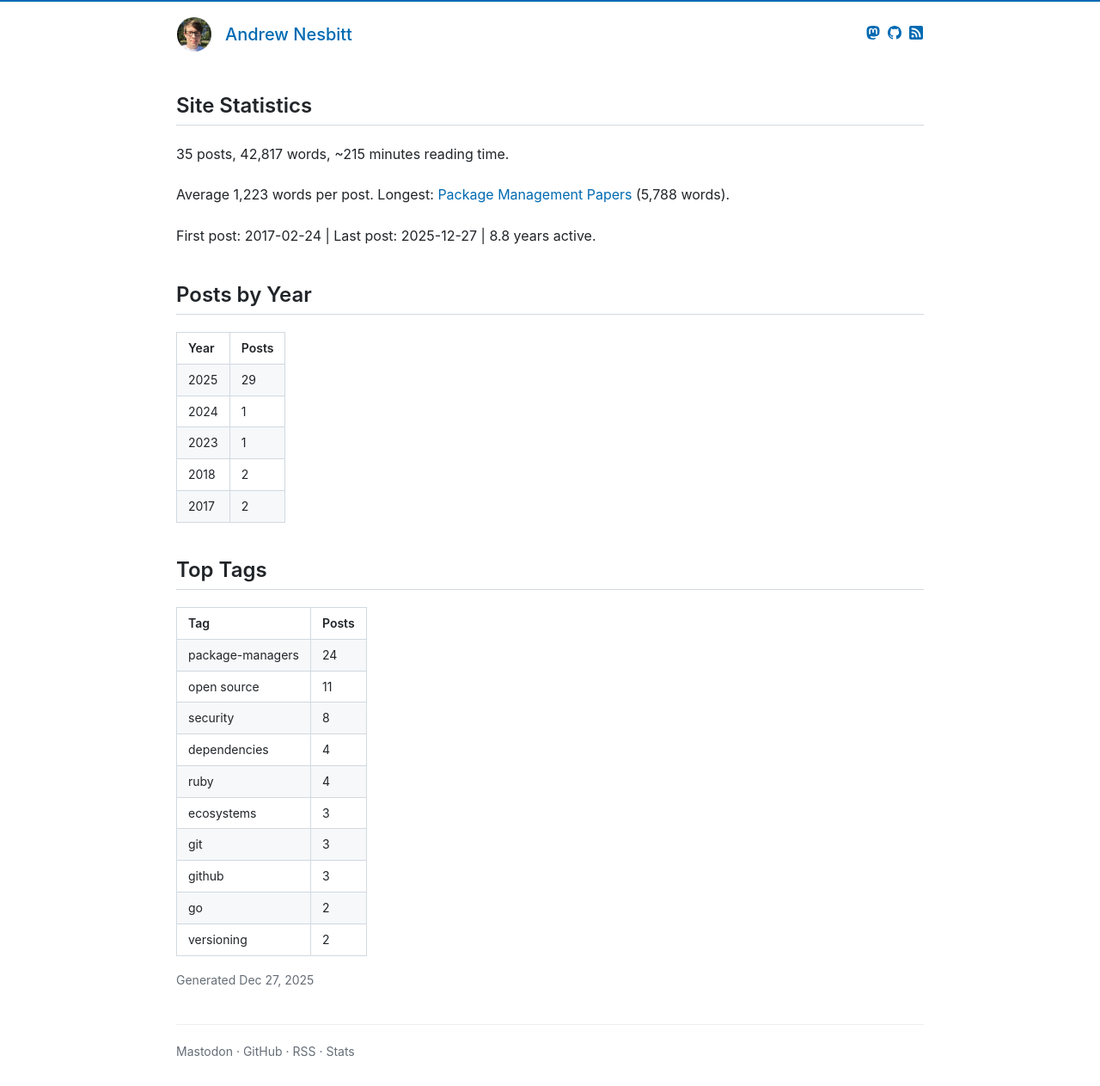
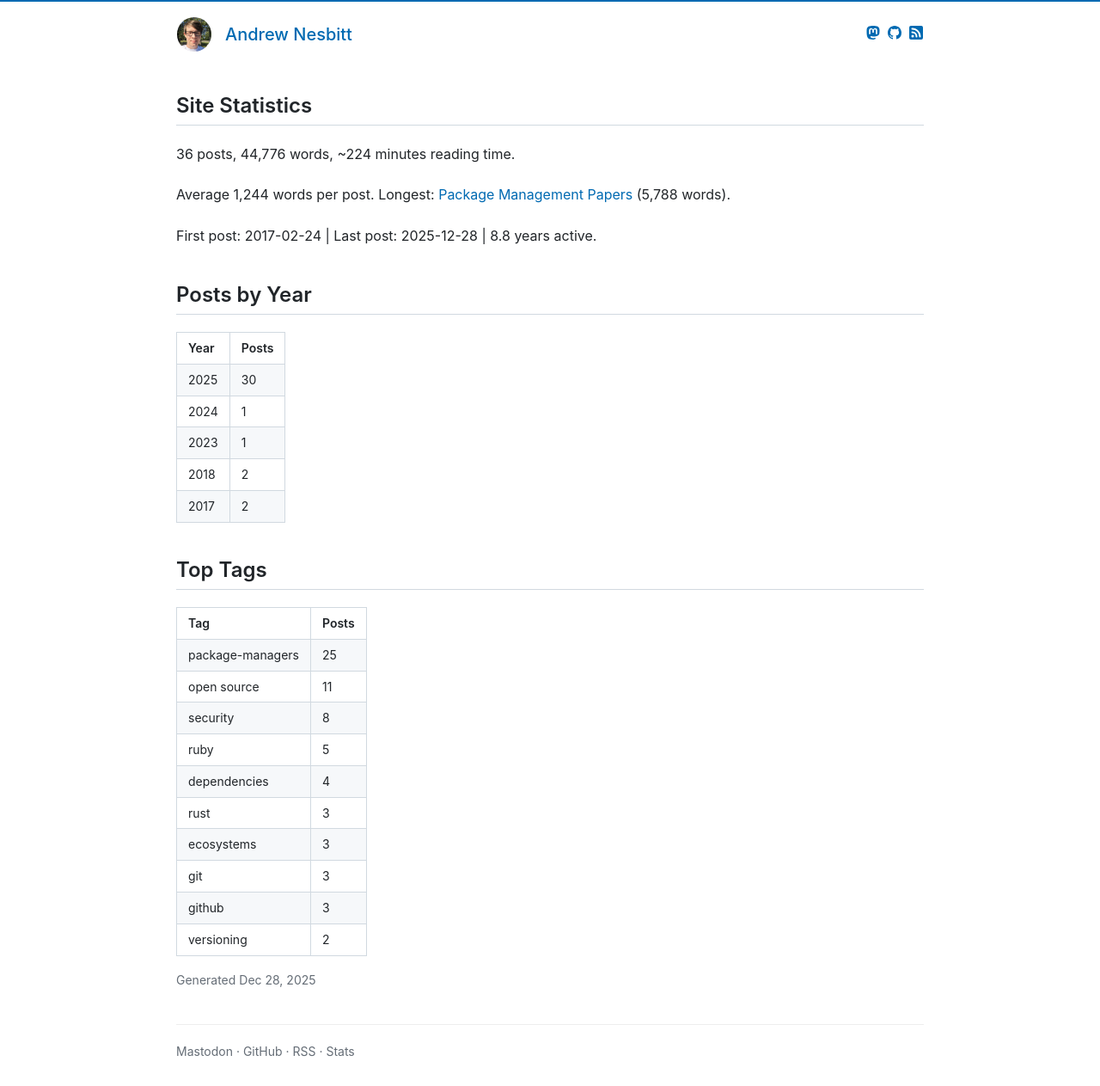
Before and after one commit to andrew/nesbitt.io, a Jekyll site: the page built from stats.html, in a window 1280 px wide. Shown: the whole page at 86% size. Built offline with Jekyll 4.4.1, drawn with Linux system fonts in a browser that asks for light colours.

```diff
--- a/_data/stats.json
+++ b/_data/stats.json
@@ -1,9 +1,9 @@
 {
-  "generated_at": "2025-12-27T15:21:39Z",
-  "total_posts": 35,
-  "total_words": 42817,
-  "reading_minutes": 215,
-  "average_words": 1223,
+  "generated_at": "2025-12-28T14:33:38Z",
+  "total_posts": 36,
+  "total_words": 44776,
+  "reading_minutes": 224,
+  "average_words": 1244,
   "longest_post": {
     "title": "Package Management Papers",
     "url": "/2025/11/13/package-management-papers.html",
@@ -20,16 +20,16 @@
     "date": "2017-02-24"
   },
   "last_post": {
-    "title": "How to Ruin All of Package Management",
-    "url": "/2025/12/27/how-to-ruin-all-of-package-management.html",
-    "date": "2025-12-27"
+    "title": "The Compact Index: How Bundler Scales Dependency Resolution",
+    "url": "/2025/12/28/the-compact-index.html",
+    "date": "2025-12-28"
   },
   "years_active": 8.8,
   "posts_per_month": 0.3,
   "posts_by_year": [
     {
       "year": 2025,
-      "count": 29
+      "count": 30
     },
     {
       "year": 2024,
@@ -51,7 +51,7 @@
   "posts_by_month": [
     {
       "month": "2025-12",
-      "count": 21
+      "count": 22
     },
     {
       "month": "2025-11",
@@ -79,7 +79,7 @@
     }
   ],
   "posts_by_day_of_week": {
-    "sunday": 5,
+    "sunday": 6,
     "monday": 5,
     "tuesday": 3,
     "wednesday": 4,
@@ -90,7 +90,7 @@
   "tags": [
     {
       "name": "package-managers",
-      "count": 24
+      "count": 25
     },
     {
       "name": "open source",
@@ -101,12 +101,16 @@
       "count": 8
     },
     {
+      "name": "ruby",
+      "count": 5
+    },
+    {
       "name": "dependencies",
       "count": 4
     },
     {
-      "name": "ruby",
-      "count": 4
+      "name": "rust",
+      "count": 3
     },
     {
       "name": "ecosystems",
@@ -121,11 +125,11 @@
       "count": 3
     },
     {
-      "name": "go",
+      "name": "versioning",
       "count": 2
     },
     {
-      "name": "versioning",
+      "name": "go",
       "count": 2
     },
     {
@@ -133,19 +137,15 @@
       "count": 2
     },
     {
+      "name": "software ecosystems",
+      "count": 2
+    },
+    {
       "name": "docker",
       "count": 2
     },
     {
-      "name": "software ecosystems",
-      "count": 2
-    },
-    {
       "name": "sbom",
-      "count": 2
-    },
-    {
-      "name": "rust",
       "count": 2
     },
     {
@@ -161,11 +161,11 @@
       "count": 1
     },
     {
-      "name": "infrastructure",
+      "name": "semver",
       "count": 1
     },
     {
-      "name": "semver",
+      "name": "infrastructure",
       "count": 1
     },
     {
@@ -209,6 +209,10 @@
       "count": 1
     },
     {
+      "name": "productivity",
+      "count": 1
+    },
+    {
       "name": "sustainability",
       "count": 1
     },
@@ -225,7 +229,7 @@
       "count": 1
     },
     {
-      "name": "productivity",
+      "name": "challenge",
       "count": 1
     },
     {
@@ -233,7 +237,7 @@
       "count": 1
     },
     {
-      "name": "challenge",
+      "name": "christmas",
       "count": 1
     },
     {
@@ -247,10 +251,6 @@
     {
       "name": "oss,software,github",
       "count": 1
-    },
-    {
-      "name": "christmas",
-      "count": 1
     }
   ],
   "categories": [],
```
Also changed, not shown: LICENSE.txt (deleted).
